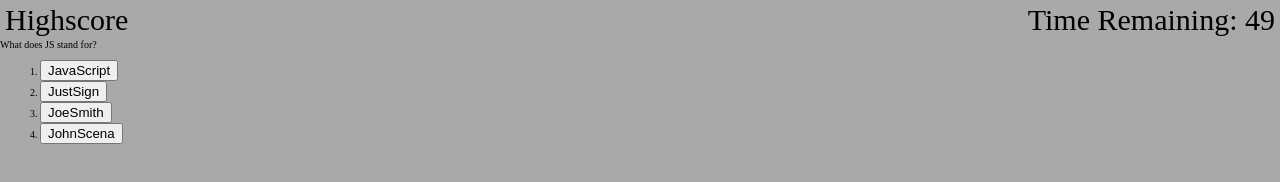
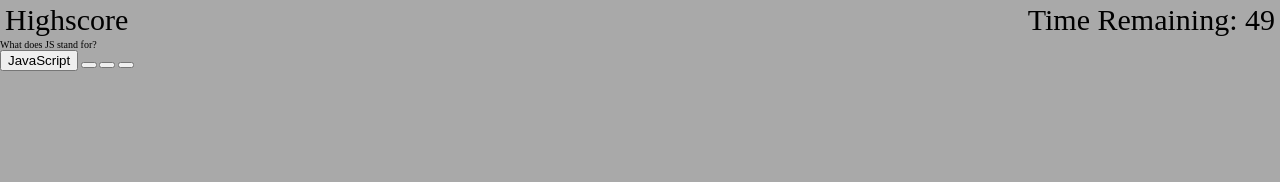
Before and after one commit to jakeeis24/Code-Quiz, a plain HTML site: page index.html in a window 1280 px wide. Both pictures are taken after a click on the button "Start Quiz!". Drawn offline with Linux system fonts and the light colour scheme.

Commit message:
major changes to both HTML and JS. I was not liking the setup I had going so I decided to add more tags to the html doc to make it easier to do the dynamic changes on the JS doc. I also did not have any organization on the JS page so i figured revamping it would make it easier to organize

```diff
--- a/assets/script.js
+++ b/assets/script.js
@@ -2,10 +2,14 @@
 var startButton = document.querySelector(".start-button");
 var intro = document.querySelector(".intro");
 var startQuiz = document.querySelector(".start-quiz");
-var inputInit = document.querySelector(".input-initial");
-var highscore = document.querySelector(".highscore");
+var userInit = document.querySelector(".user-initials");
+var highscore = document.querySelector("#highscore");
 var timer = document.querySelector("#timer");
 var clockId = null;
+var ans1 = document.querySelector("#a1");
+var ans2 = document.querySelector("#a2");
+var ans3 = document.querySelector("#a3");
+var ans4 = document.querySelector("#a4");
 //starting index position for first question
 var index = 0;
 //questions and answers
@@ -45,51 +49,37 @@ var questionArray = [
 //number of questions *10 will give the time allotted for the quiz
 var timeRemaining = questionArray.length * 10;
 //Once user clicks start button, hide the startup page and start the quiz and the timer
-startButton.addEventListener("click", function () {
-  intro.classList.add("invisible");
-  startQuiz.classList.remove("invisible");
-  showQuestions();
+
+startQuiz.style.display = "none";
+userInit.style.display = "none";
+highscore.style.display = "none";
+
+startButton.addEventListener("click", showQuestions);
+//start quiz -- display questions and options from the questions array and hide the intro page
+function showQuestions() {
+  intro.style.display = "none";
+  startQuiz.style.display = "block";
+  userInit.style.display = "none";
+  highscore.style.display = "none";
+  populateFields();
   clockId = setInterval(countdown, 1000);
-});
+}
 //Countdown timer / 1second interval
 function countdown() {
   timer.textContent = timeRemaining;
   timeRemaining = timeRemaining - 1;
+  //NEED TO ADD PENALTY AND REWARD
 }
+//function for displaying questions and answers with buttons
+function populateFields() {
+  var question = document.querySelector("#question-prompt");
+  var answers = document.querySelector(".ans-btn");
+  question.textContent = questionArray[index].title;
+  answers.textContent = questionArray[index].options[index];
+}
+//endQuiz function to hide questions array, make highscore visible and log scores to localStorage with a prompt to enter initials
+// function endQuiz() {}  //MAKE END FUNCTION
 
-//endQuiz function to hide questions array, make highscore visible and log scores to localStorage with a prompt to enter initials
-function endQuiz() {
-  //remove quiz from the page
-  startQuiz.classList.add("invisible");
-  //add highscores to the page
-  highscore.classList.remove("invisible");
-}
+//when user clicks one of the answers, the next question will be displayed
 
-//display questions and options from the questions array
-function showQuestions() {
-  startQuiz.innerHTML = `
-     <h1>${questionArray[index].title}</h1>
-      <ol>
-        <li><button class = "answer-btn">${questionArray[index].options[0]}</button></li>
-        <li><button class = "answer-btn">${questionArray[index].options[1]}</button></li>
-        <li><button class = "answer-btn">${questionArray[index].options[2]}</button></li>
-        <li><button class = "answer-btn">${questionArray[index].options[3]}</button></li>
-      </ol>
-    `;
-  var button = document.querySelectorAll(".answer-btn");
-  console.log(button);
-  //when user clicks one of the answers, the next question will be displayed
-  for (let i = 0; i < button.length; i++) {
-    button[i].addEventListener("click", function () {
-      showQuestions();
-      index = index + 1;
-
-      //   if ((index = 5)) {
-      //     endQuiz();
-      //   }
-    });
-
-    //after we iterate through the entire question array, end the game
-  }
-}
-endQuiz();
+//after we iterate through the entire question array, end the game
--- a/assets/style.css
+++ b/assets/style.css
@@ -13,7 +13,7 @@ html {
   padding: 0.5rem;
 }
 .intro {
-  display: flex;
+  display: block;
   justify-content: center;
   flex-direction: column;
   text-align: center;
--- a/index.html
+++ b/index.html
@@ -17,14 +17,39 @@
       </div>
       <div>Time Remaining: <span id="timer"></span></div>
     </section>
-    <section class="intro">
-      <h1 id="questions">Welcome to the Quiz</h1>
-      <h2 id="description">description of the Quiz here</h2>
-      <button class="start-button">Start Quiz!</button>
-    </section>
-    <section class="start-quiz invisible"></section>
-    <section class="input-initial invisible"></section>
-    <section class="highscore invisible"></section>
+    <div class="container">
+      <!-- opening page -->
+      <section class="intro">
+        <h1 id="questions">Welcome to the Quiz</h1>
+        <h2 id="description">description of the Quiz here</h2>
+        <button type="button" class="start-button">Start Quiz!</button>
+      </section>
+      <!-- page that will display questions and answers -->
+      <section class="start-quiz">
+        <h2 id="question-prompt"></h2>
+        <div class="col" id="answers">
+          <button type="button" class="ans-btn" id="a1"></button>
+          <button type="button" class="ans-btn" id="a2"></button>
+          <button type="button" class="ans-btn" id="a3"></button>
+          <button type="button" class="ans-btn" id="a4"></button>
+        </div>
+      </section>
+      <!-- may need user initials input section -->
+      <section class="user-initials"></section>
+      <!-- scores page -->
+      <section id="highscore">
+        <div>
+          <h1>Finished!</h1>
+          <form>
+            <button type="submit" class="sub-btn" id="name-btn">
+              Submit initials to track your score!
+            </button>
+          </form>
+          <span id="user-score"></span>
+          <span id="user-initials"></span>
+        </div>
+      </section>
+    </div>
     <script src="./assets/script.js"></script>
   </body>
 </html>
```
